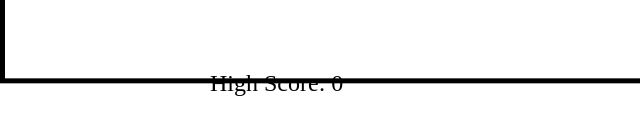
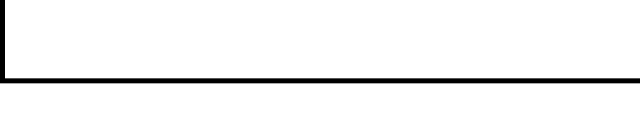
Before and after one commit to Kartikvyas1604/PermaGame, a website built with webpack: page src/index.html in a window 1280 px wide. Shown: the part 533-668 px from the top of the page, 0-640 px from the left. Built offline with nearby package versions, Linux system fonts and the light colour scheme; files whose address does not match are found by name; what arweave would draw is missing.

Commit message:
remove high score display from index.html

```diff
--- a/src/index.html
+++ b/src/index.html
@@ -41,12 +41,6 @@
     >
       Connect Wallet
     </button>
-    <div
-      id="highscore-display"
-      style="position: absolute; bottom: 170px; left: 210px; font-size: 24px"
-    >
-      High Score: 0
-    </div>
     <canvas id="canvas1"></canvas><img id="player" src="assets/player.png" />
     <img id="layer1" src="assets/layer-1.png" />
     <img id="layer2" src="assets/layer-2.png" />
```
